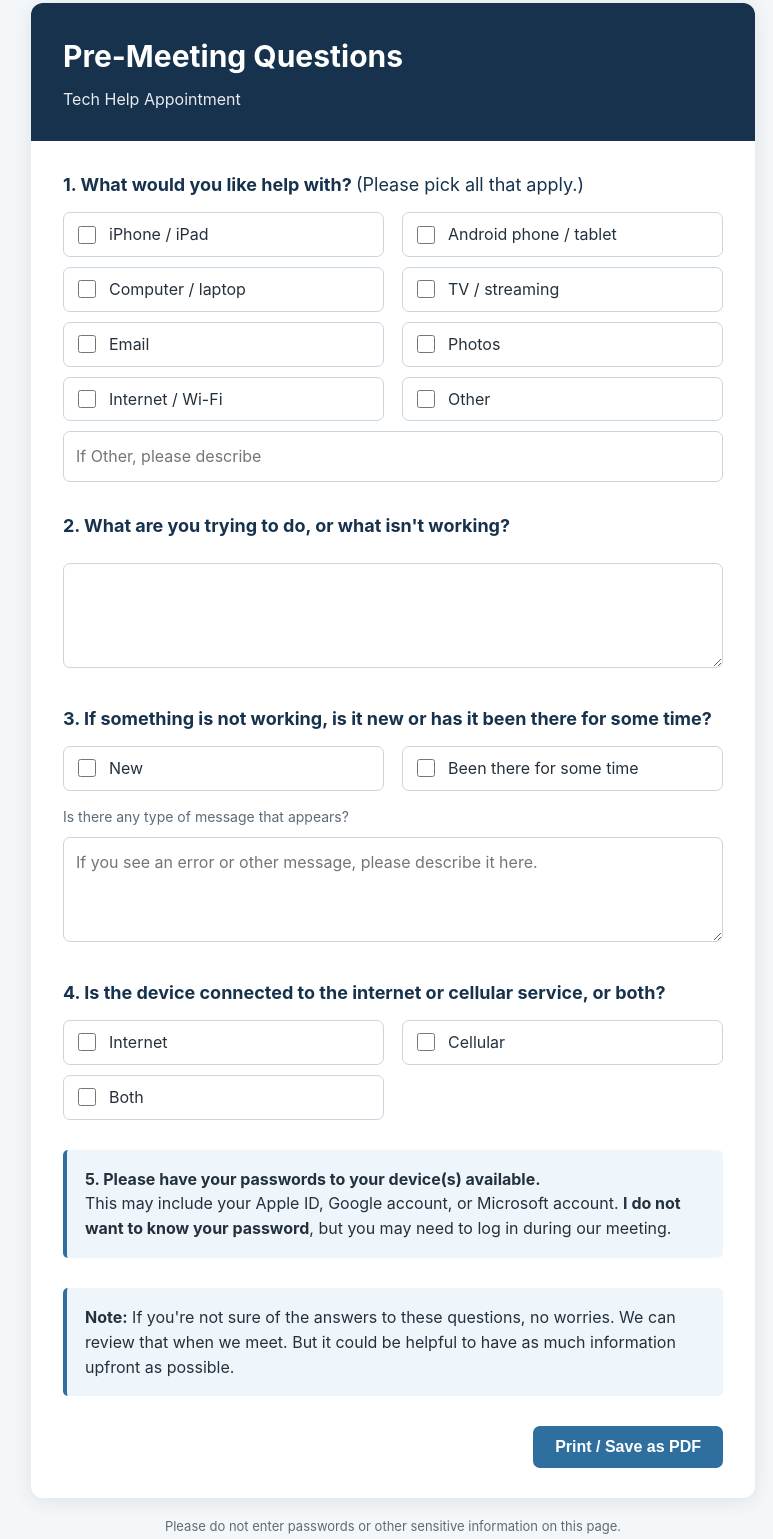
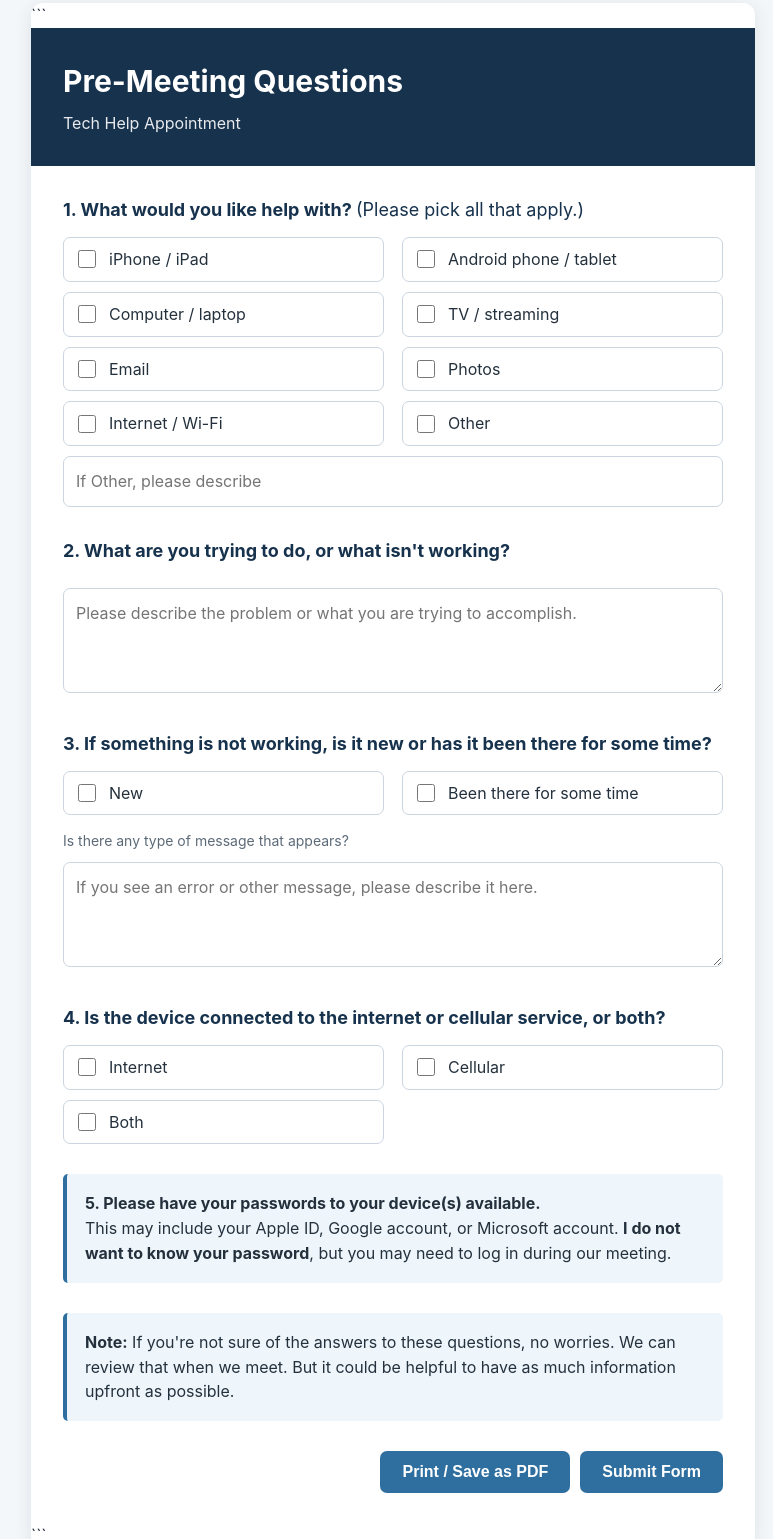
Before and after one commit to jrc645/Tech-Questions, a plain HTML site: page index.html in a window 1280 px wide. Shown: the part 25-1564 px from the top of the page, without its empty margins (247-1020 px from the left). Drawn offline with Linux system fonts and the light colour scheme.

Commit message:
Update index.html

````diff
--- a/index.html
+++ b/index.html
@@ -1,102 +1,409 @@
 <!DOCTYPE html>
+
 <html lang="en">
 <head>
 <meta charset="UTF-8">
 <meta name="viewport" content="width=device-width, initial-scale=1.0">
 <title>Pre-Meeting Questions | Tech Help</title>
+
 <style>
-:root{--navy:#17324d;--blue:#2f6f9f;--light:#eef6fb;--border:#cbd5df;--text:#24313d}
+:root{
+  --navy:#17324d;
+  --blue:#2f6f9f;
+  --light:#eef6fb;
+  --border:#cbd5df;
+  --text:#24313d
+}
+
 *{box-sizing:border-box}
-body{margin:0;background:#f4f7f9;color:var(--text);font-family:-apple-system,BlinkMacSystemFont,"Segoe UI",Arial,sans-serif;line-height:1.55}
-.container{max-width:760px;margin:auto;padding:28px 18px 50px}
-.card{background:#fff;border-radius:12px;box-shadow:0 3px 18px #17324d1a;overflow:hidden}
-header{background:var(--navy);color:#fff;padding:30px 32px}
-h1{margin:0;font-size:30px} header p{margin:7px 0 0;opacity:.9}
-main{padding:30px 32px}.question{margin-bottom:30px}
-.title{display:block;font-size:18px;font-weight:650;color:var(--navy);margin-bottom:13px}
-.checks{display:grid;grid-template-columns:1fr 1fr;gap:10px 18px}
-.check{display:flex;align-items:center;gap:10px;padding:9px 10px;border:1px solid var(--border);border-radius:7px;cursor:pointer}
-.check:hover{background:var(--light)}
-input[type=checkbox]{width:18px;height:18px;accent-color:var(--blue)}
-input[type=text],textarea{width:100%;border:1px solid var(--border);border-radius:7px;padding:12px;font:inherit;margin-top:10px}
-textarea{min-height:105px;resize:vertical}
-.hint{color:#5d6b78;font-size:14px;margin:15px 0 0}
-.notice{background:var(--light);border-left:4px solid var(--blue);padding:17px 18px;border-radius:5px}
-button{background:var(--blue);color:#fff;border:0;border-radius:7px;padding:12px 22px;font-size:16px;font-weight:600;cursor:pointer}
-.actions{text-align:right}.footer{text-align:center;color:#5d6b78;font-size:13px;margin-top:18px}
-@media(max-width:600px){header,main{padding:24px 20px}.checks{grid-template-columns:1fr}h1{font-size:26px}}
-@media print{body{background:#fff}.card{box-shadow:none}button,.footer{display:none}}
+
+body{
+  margin:0;
+  background:#f4f7f9;
+  color:var(--text);
+  font-family:-apple-system,BlinkMacSystemFont,"Segoe UI",Arial,sans-serif;
+  line-height:1.55
+}
+
+.container{
+  max-width:760px;
+  margin:auto;
+  padding:28px 18px 50px
+}
+
+.card{
+  background:#fff;
+  border-radius:12px;
+  box-shadow:0 3px 18px #17324d1a;
+  overflow:hidden
+}
+
+header{
+  background:var(--navy);
+  color:#fff;
+  padding:30px 32px
+}
+
+h1{
+  margin:0;
+  font-size:30px
+}
+
+header p{
+  margin:7px 0 0;
+  opacity:.9
+}
+
+main{
+  padding:30px 32px
+}
+
+.question{
+  margin-bottom:30px
+}
+
+.title{
+  display:block;
+  font-size:18px;
+  font-weight:650;
+  color:var(--navy);
+  margin-bottom:13px
+}
+
+.checks{
+  display:grid;
+  grid-template-columns:1fr 1fr;
+  gap:10px 18px
+}
+
+.check{
+  display:flex;
+  align-items:center;
+  gap:10px;
+  padding:9px 10px;
+  border:1px solid var(--border);
+  border-radius:7px;
+  cursor:pointer
+}
+
+.check:hover{
+  background:var(--light)
+}
+
+input[type=checkbox]{
+  width:18px;
+  height:18px;
+  accent-color:var(--blue)
+}
+
+input[type=text],
+textarea{
+  width:100%;
+  border:1px solid var(--border);
+  border-radius:7px;
+  padding:12px;
+  font:inherit;
+  margin-top:10px
+}
+
+textarea{
+  min-height:105px;
+  resize:vertical
+}
+
+.hint{
+  color:#5d6b78;
+  font-size:14px;
+  margin:15px 0 0
+}
+
+.notice{
+  background:var(--light);
+  border-left:4px solid var(--blue);
+  padding:17px 18px;
+  border-radius:5px
+}
+
+button{
+  background:var(--blue);
+  color:#fff;
+  border:0;
+  border-radius:7px;
+  padding:12px 22px;
+  font-size:16px;
+  font-weight:600;
+  cursor:pointer
+}
+
+button:hover{
+  opacity:.9
+}
+
+.actions{
+  display:flex;
+  justify-content:flex-end;
+  gap:10px;
+  flex-wrap:wrap
+}
+
+.footer{
+  text-align:center;
+  color:#5d6b78;
+  font-size:13px;
+  margin-top:18px
+}
+
+@media(max-width:600px){
+  header,main{
+    padding:24px 20px
+  }
+
+  .checks{
+    grid-template-columns:1fr
+  }
+
+  h1{
+    font-size:26px
+  }
+
+  .actions{
+    justify-content:stretch
+  }
+
+  .actions button{
+    width:100%
+  }
+}
+
+@media print{
+  body{
+    background:#fff
+  }
+
+  .card{
+    box-shadow:none
+  }
+
+  button,
+  .footer{
+    display:none
+  }
+}
 </style>
+
 </head>
+
 <body>
+
 <div class="container">
   <div class="card">
+
+```
 <header>
   <h1>Pre-Meeting Questions</h1>
   <p>Tech Help Appointment</p>
 </header>
+
+<!--
+  FORM SUBMIT
+  Replace YOUR_EMAIL@example.com with the email address
+  where you want to receive completed forms.
+-->
+<form
+  action="https://formsubmit.co/jrc645@verizon.net"
+  method="POST"
+>
+
+  <!-- FormSubmit settings -->
+  <input type="hidden" name="_subject" value="New Tech Help Pre-Meeting Questionnaire">
+  <input type="hidden" name="_template" value="table">
+  <input type="hidden" name="_captcha" value="true">
+
   <main>
 
     <section class="question">
-<span class="title">1. What would you like help with? <span style="font-weight:400">(Please pick all that apply.)</span></span>
+      <span class="title">
+        1. What would you like help with?
+        <span style="font-weight:400">
+          (Please pick all that apply.)
+        </span>
+      </span>
+
       <div class="checks">
-<label class="check"><input type="checkbox"> iPhone / iPad</label>
-<label class="check"><input type="checkbox"> Android phone / tablet</label>
-<label class="check"><input type="checkbox"> Computer / laptop</label>
-<label class="check"><input type="checkbox"> TV / streaming</label>
-<label class="check"><input type="checkbox"> Email</label>
-<label class="check"><input type="checkbox"> Photos</label>
-<label class="check"><input type="checkbox"> Internet / Wi-Fi</label>
-<label class="check"><input type="checkbox"> Other</label>
+
+        <label class="check">
+          <input type="checkbox" name="Help Needed" value="iPhone / iPad">
+          iPhone / iPad
+        </label>
+
+        <label class="check">
+          <input type="checkbox" name="Help Needed" value="Android phone / tablet">
+          Android phone / tablet
+        </label>
+
+        <label class="check">
+          <input type="checkbox" name="Help Needed" value="Computer / laptop">
+          Computer / laptop
+        </label>
+
+        <label class="check">
+          <input type="checkbox" name="Help Needed" value="TV / streaming">
+          TV / streaming
+        </label>
+
+        <label class="check">
+          <input type="checkbox" name="Help Needed" value="Email">
+          Email
+        </label>
+
+        <label class="check">
+          <input type="checkbox" name="Help Needed" value="Photos">
+          Photos
+        </label>
+
+        <label class="check">
+          <input type="checkbox" name="Help Needed" value="Internet / Wi-Fi">
+          Internet / Wi-Fi
+        </label>
+
+        <label class="check">
+          <input type="checkbox" name="Help Needed" value="Other">
+          Other
+        </label>
+
       </div>
-<input type="text" placeholder="If Other, please describe">
+
+      <input
+        type="text"
+        name="Other Help Needed"
+        placeholder="If Other, please describe"
+      >
     </section>
 
+
     <section class="question">
-<label class="title">2. What are you trying to do, or what isn't working?</label>
-<textarea></textarea>
+      <label class="title">
+        2. What are you trying to do, or what isn't working?
+      </label>
+
+      <textarea
+        name="What They Are Trying To Do"
+        placeholder="Please describe the problem or what you are trying to accomplish."
+      ></textarea>
     </section>
 
+
     <section class="question">
-<span class="title">3. If something is not working, is it new or has it been there for some time?</span>
+
+      <span class="title">
+        3. If something is not working, is it new or has it been there for some time?
+      </span>
+
       <div class="checks">
-<label class="check"><input type="checkbox"> New</label>
-<label class="check"><input type="checkbox"> Been there for some time</label>
+
+        <label class="check">
+          <input type="checkbox" name="Problem Duration" value="New">
+          New
+        </label>
+
+        <label class="check">
+          <input type="checkbox" name="Problem Duration" value="Been there for some time">
+          Been there for some time
+        </label>
+
       </div>
-<p class="hint">Is there any type of message that appears?</p>
-<textarea placeholder="If you see an error or other message, please describe it here."></textarea>
+
+      <p class="hint">
+        Is there any type of message that appears?
+      </p>
+
+      <textarea
+        name="Error Or Other Message"
+        placeholder="If you see an error or other message, please describe it here."
+      ></textarea>
+
     </section>
 
+
     <section class="question">
-<span class="title">4. Is the device connected to the internet or cellular service, or both?</span>
+
+      <span class="title">
+        4. Is the device connected to the internet or cellular service, or both?
+      </span>
+
       <div class="checks">
-<label class="check"><input type="checkbox"> Internet</label>
-<label class="check"><input type="checkbox"> Cellular</label>
-<label class="check"><input type="checkbox"> Both</label>
+
+        <label class="check">
+          <input type="checkbox" name="Connection" value="Internet">
+          Internet
+        </label>
+
+        <label class="check">
+          <input type="checkbox" name="Connection" value="Cellular">
+          Cellular
+        </label>
+
+        <label class="check">
+          <input type="checkbox" name="Connection" value="Both">
+          Both
+        </label>
+
       </div>
+
     </section>
 
+
     <section class="question">
+
       <div class="notice">
-<strong>5. Please have your passwords to your device(s) available.</strong><br>
+        <strong>
+          5. Please have your passwords to your device(s) available.
+        </strong>
+        <br>
         This may include your Apple ID, Google account, or Microsoft account.
-<strong>I do not want to know your password</strong>, but you may need to log in during our meeting.
+        <strong>I do not want to know your password</strong>,
+        but you may need to log in during our meeting.
       </div>
+
     </section>
 
+
     <section class="question">
+
       <div class="notice">
-<strong>Note:</strong> If you're not sure of the answers to these questions, no worries.
-We can review that when we meet. But it could be helpful to have as much information upfront as possible.
+        <strong>Note:</strong>
+        If you're not sure of the answers to these questions, no worries.
+        We can review that when we meet. But it could be helpful to have
+        as much information upfront as possible.
       </div>
+
     </section>
 
+
     <div class="actions">
-<button type="button" onclick="window.print()">Print / Save as PDF</button>
+
+      <button type="button" onclick="window.print()">
+        Print / Save as PDF
+      </button>
+
+      <button type="submit">
+        Submit Form
+      </button>
+
     </div>
+
   </main>
+
+</form>
+```
+
   </div>
-<div class="footer">Please do not enter passwords or other sensitive information on this page.</div>
+
+  <div class="footer">
+    Please do not enter passwords or other sensitive information on this page.
   </div>
+
+</div>
+
 </body>
 </html>
````
Lines whose indentation alone changed are shown as unchanged.
